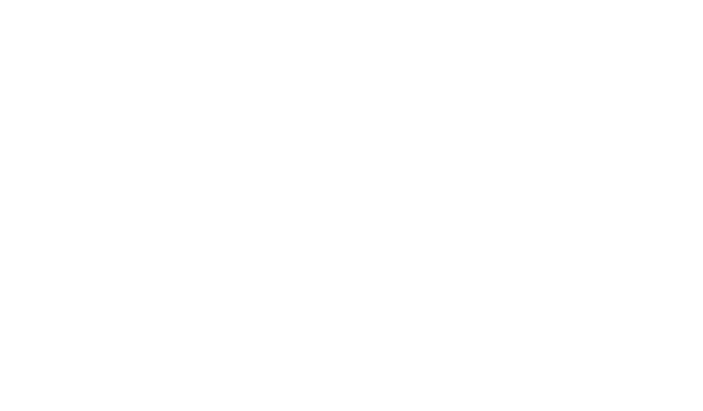
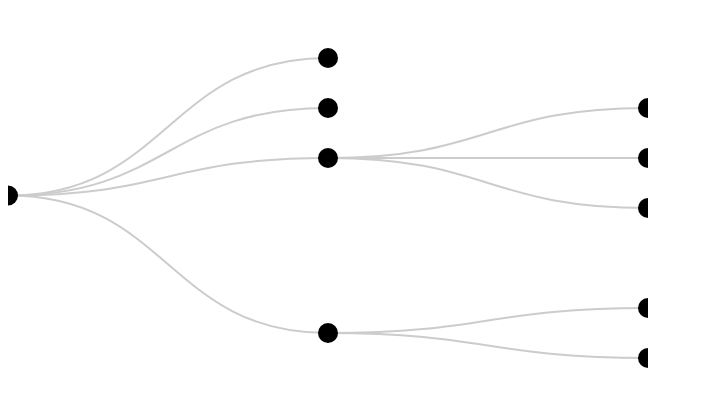
Before and after one commit to paooolino/o3_cms, a website: page proofs/URLTree.html in a window 1280 px wide. Shown: the whole page, without its empty margins (0-703 px from the left). Drawn offline with nearby package versions, Linux system fonts and the light colour scheme.

Commit message:
tree example

```diff
--- /dev/null
+++ b/proofs/3.littleCircles.html
@@ -0,0 +1,27 @@
+<!doctype html>
+<html>
+<head>
+	<style>
+	</style>
+</head>
+<body>
+
+	<svg width="720" height="120">
+		<circle cx="40" cy="60" r="10"></circle>
+		<circle cx="80" cy="60" r="10"></circle>
+		<circle cx="120" cy="60" r="10"></circle>
+	</svg>
+
+	<script src="https://d3js.org/d3.v4.min.js"></script>
+	<script>
+
+	var circle = d3.select('svg').selectAll('circle').data([32, 57, 112, 256]);
+
+	var circleEnter = circle.enter().append('circle');
+	circleEnter.attr("cy", 60);
+	circleEnter.attr("cx", function(d, i) { return i * 100 + 30; });
+	circleEnter.attr("r", function(d) { return Math.sqrt(d); });
+
+	</script>
+
+</body>
--- a/proofs/URLTree.html
+++ b/proofs/URLTree.html
@@ -1,13 +1,19 @@
 <!doctype html>
 <html>
 <head>
+	<style>
+.link {
+  fill: none;
+  stroke: #ccc;
+  stroke-width: 2px;
+}
+	</style>
 </head>
 <body>
 
 	<div id="root"></div>
 
 	<script src="https://d3js.org/d3.v4.min.js"></script>
-	<script src="https://d3js.org/d3-hierarchy.v1.min.js"></script>
 	<script>
 
 	var data = {
@@ -35,7 +41,37 @@
 		}]
 	};
 
-	var tree = d3.tree();
+	var tree = d3.tree().size([400, 640]);
+	var nodes = tree(d3.hierarchy(data));
+	console.log(nodes.descendants());
+
+	var svg = d3.select('#root').append('svg')
+		.attr('width', 640)
+		.attr('height', 400);
+
+	var g = svg.append('g');
+
+	var link = g.selectAll('link')
+		.data(nodes.descendants().slice(1))
+		.enter()
+		.append('path')
+			.attr('class', 'link')
+			.attr('d', function(d){
+				return "M" + d.y + "," + d.x
+					+ "C" + (d.y + d.parent.y) / 2 + "," + d.x
+					+ " " + (d.y + d.parent.y) / 2 + "," + d.parent.x
+					+ " " + d.parent.y + "," + d.parent.x;
+			});
+
+	var node = g.selectAll('.node')
+		.data(nodes.descendants())
+		.enter().append('g')
+			.attr('transform', function(d){
+				return 'translate(' + d.y + ', ' + d.x + ')';
+			});
+
+	node.append('circle')
+		.attr('r', 10);
 
 	</script>
 </body>
```
